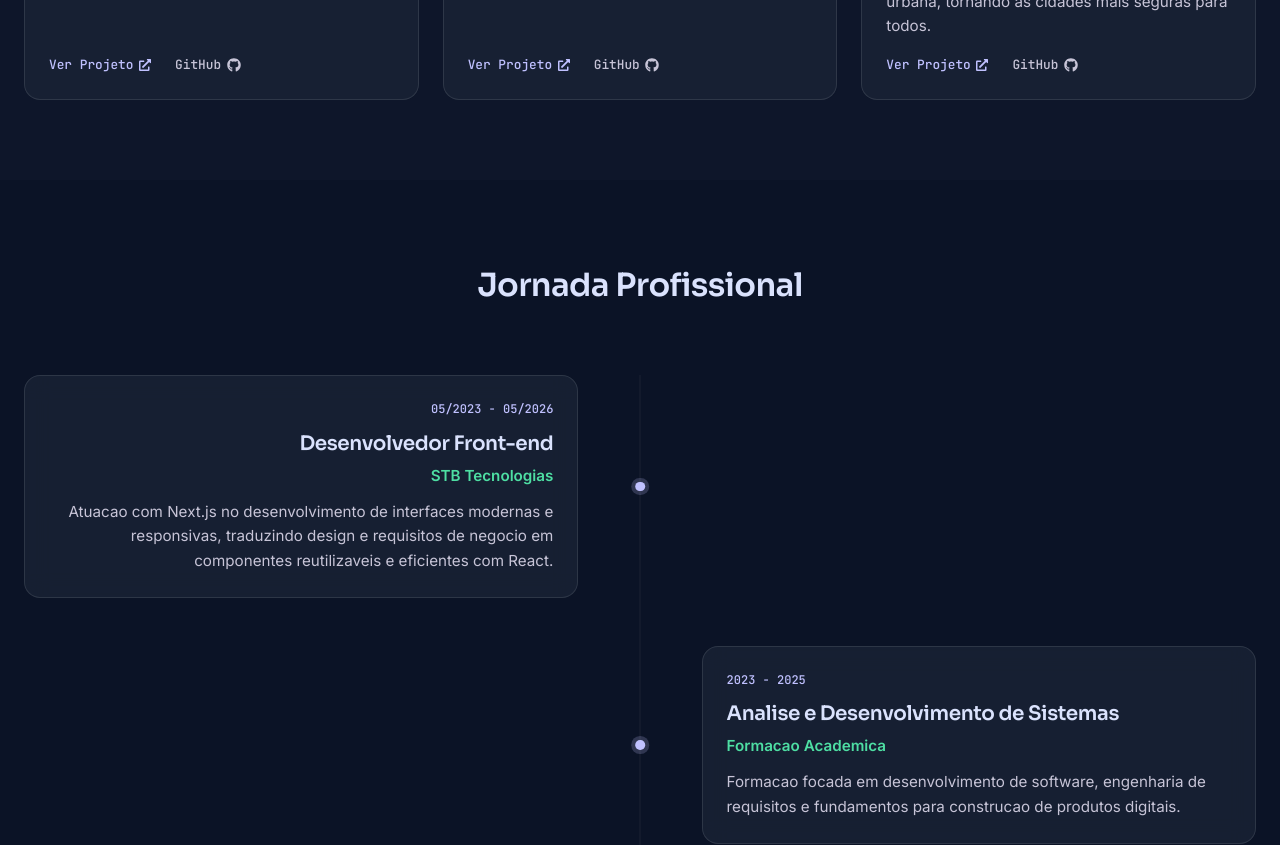
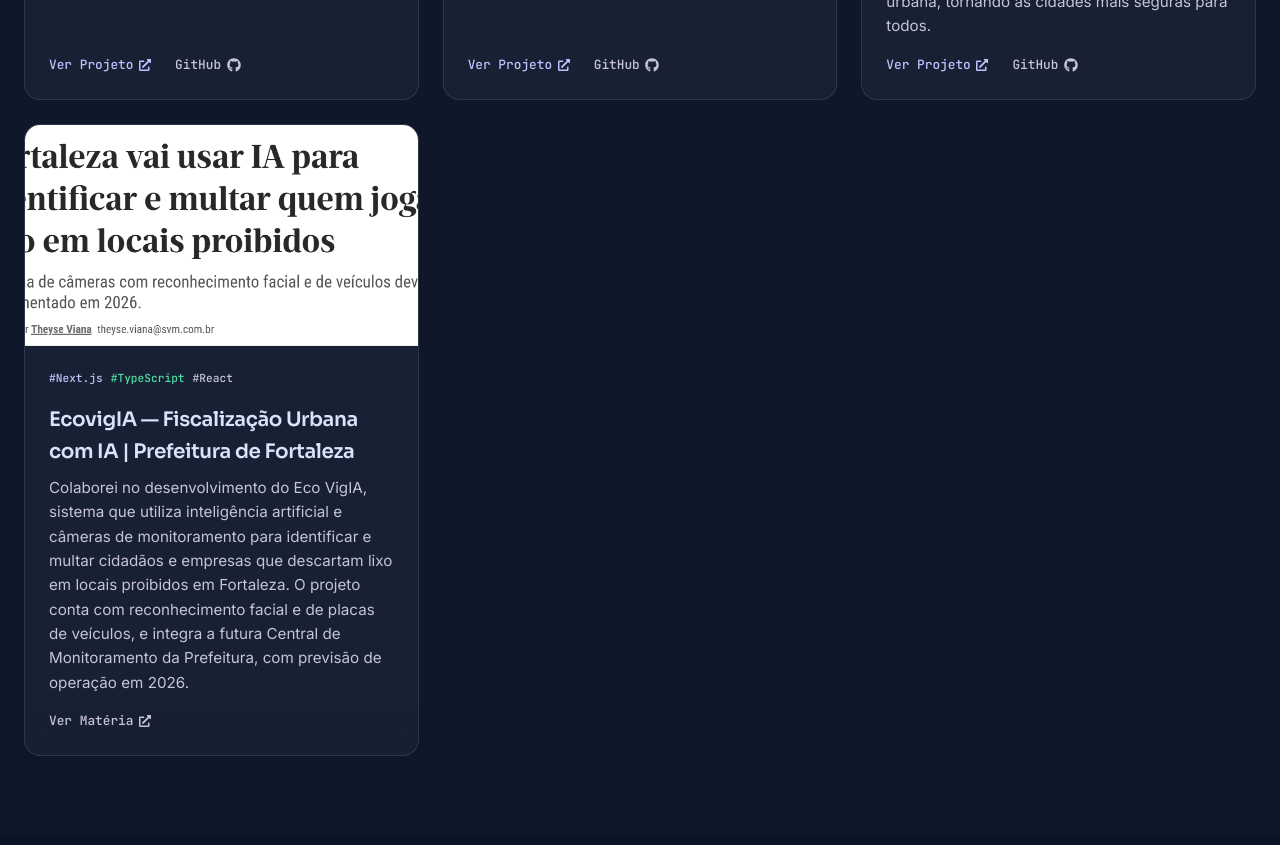
Before and after one commit to DEViana97/deviana-portifolio, a Next.js app: page / in a window 1280 px wide. Shown: the part 2340-3185 px from the top of the page. Built offline with nearby package versions, Linux system fonts and the light colour scheme.

Commit message:
feat(Projects): add new project "EcovigIA" with article link and update project type to include optional URLs

```diff
--- a/src/components/Projects/Projects.tsx
+++ b/src/components/Projects/Projects.tsx
@@ -52,12 +52,20 @@
                 <p>{project.description}</p>
 
                 <Links>
+                  {project.articleUrl ? (
+                    <a href={project.articleUrl} target="_blank" rel="noreferrer">
+                      Ver Matéria <FaExternalLinkAlt size={12} />
+                    </a>
+                  ) : project.demoUrl ? (
                     <a href={project.demoUrl} target="_blank" rel="noreferrer">
                       Ver Projeto <FaExternalLinkAlt size={12} />
                     </a>
+                  ) : null}
+                  {project.githubUrl ? (
                     <a href={project.githubUrl} target="_blank" rel="noreferrer">
                       GitHub <FaGithub size={14} />
                     </a>
+                  ) : null}
                 </Links>
               </Body>
             </Card>
--- a/src/data/projects.ts
+++ b/src/data/projects.ts
@@ -4,8 +4,9 @@
   description: string;
   technologies: string[];
   image: string;
-  demoUrl: string;
-  githubUrl: string;
+  demoUrl?: string;
+  githubUrl?: string;
+  articleUrl?: string;
 };
 
 export const projects: Project[] = [
@@ -39,4 +40,13 @@
     demoUrl: "https://cidade-sem-buracos.vercel.app/",
     githubUrl: "https://github.com/deviana97/cidade-sem-buracos",
   },
+  {
+    id: "ecovigia",
+    name: "EcovigIA — Fiscalização Urbana com IA | Prefeitura de Fortaleza",
+    description:
+      "Colaborei no desenvolvimento do Eco VigIA, sistema que utiliza inteligência artificial e câmeras de monitoramento para identificar e multar cidadãos e empresas que descartam lixo em locais proibidos em Fortaleza. O projeto conta com reconhecimento facial e de placas de veículos, e integra a futura Central de Monitoramento da Prefeitura, com previsão de operação em 2026.",
+    technologies: ["Next.js", "TypeScript", "React", "React Charts 2", "Leaflet", "Styled Components", "Tanstack Query"],
+    image: "/projects/ecovigia.png",
+    articleUrl: "https://diariodonordeste.verdesmares.com.br/ceara/fortaleza-vai-usar-ia-para-identificar-e-multar-quem-jogar-lixo-em-locais-proibidos-1.3720294",
+  }
 ];
```
Also changed, not shown: public/projects/ecovigia.png (added). Lines whose indentation alone changed are shown as unchanged.
